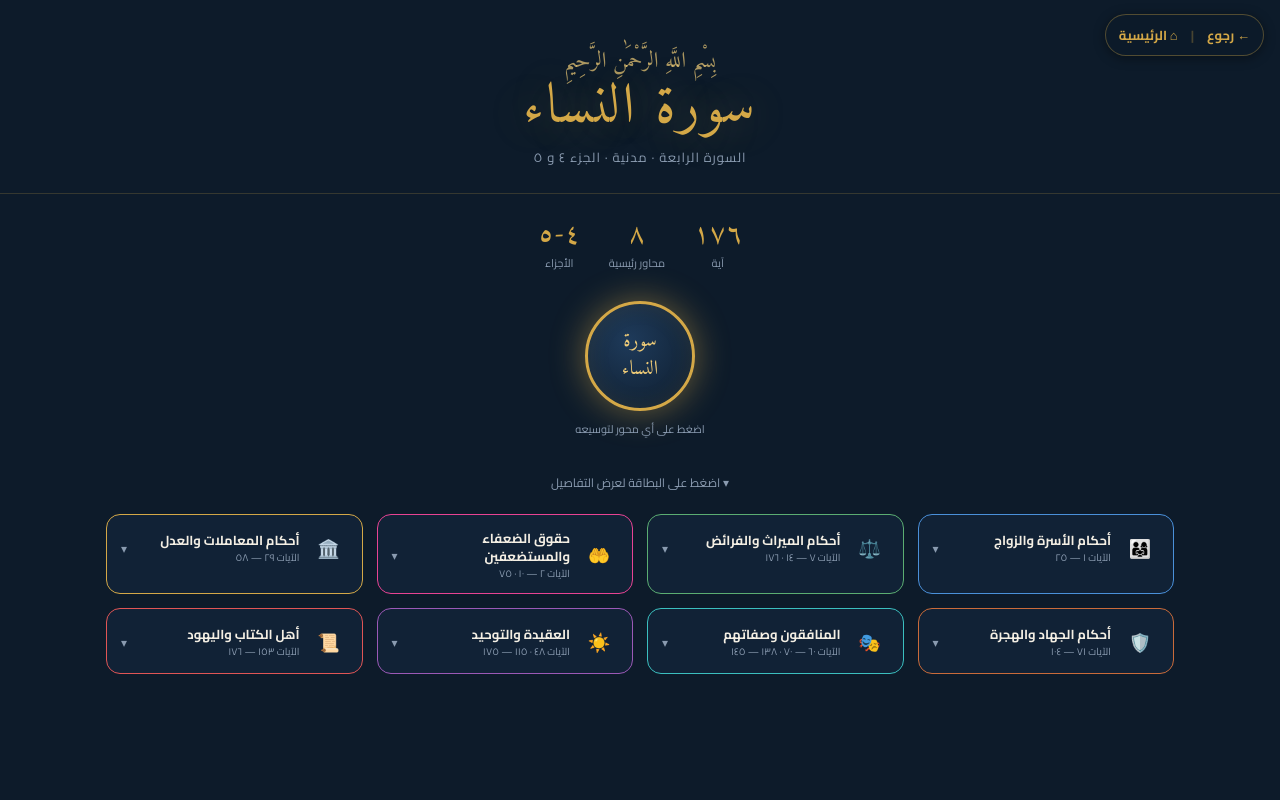
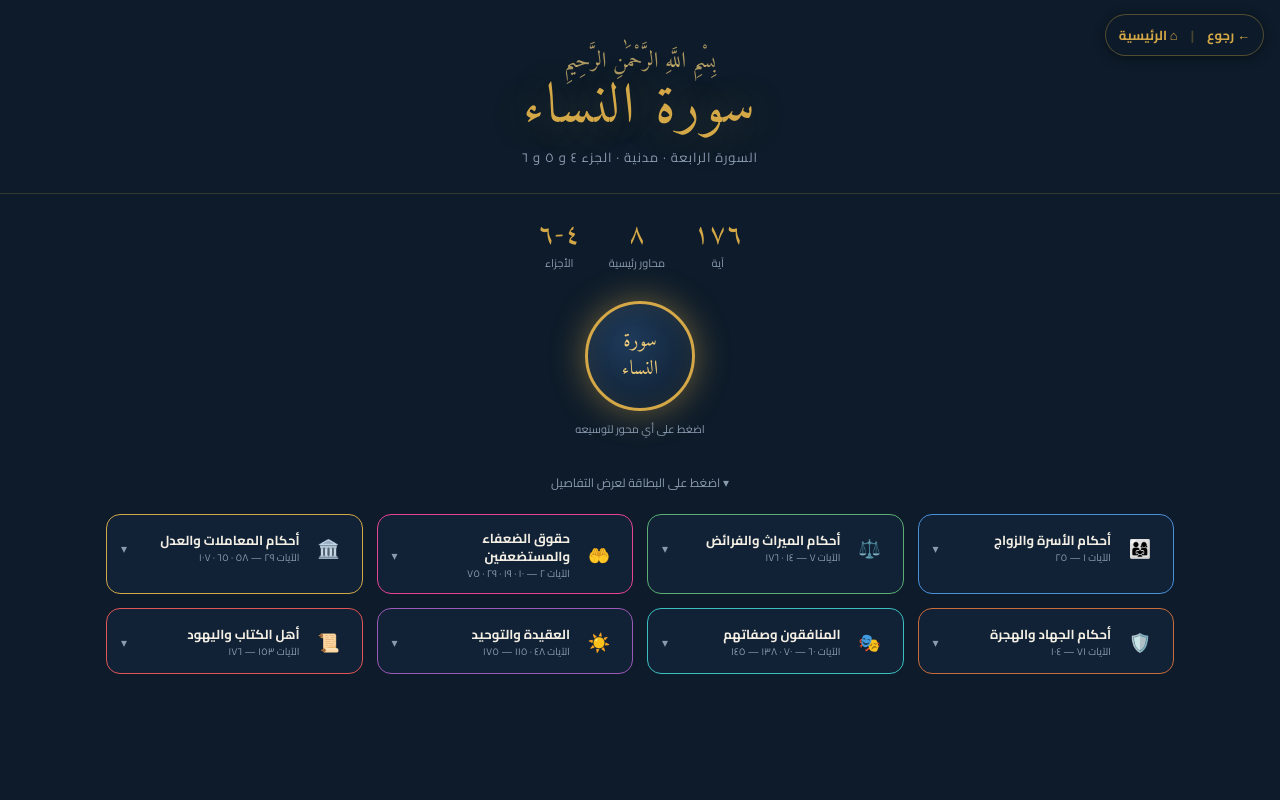
Before and after one commit to JasminMA/quran-study, a plain HTML site: page nisa-mindmap.html in a window 1280 px wide. Drawn offline with Linux system fonts and the light colour scheme.

Commit message:
تصحيح معلومات الخريطة الذهنية: الأجزاء ونطاقات الآيات ووصف آية 107

```diff
--- a/nisa-mindmap.html
+++ b/nisa-mindmap.html
@@ -284,7 +284,7 @@ header {
 <header>
   <div class="bismillah">بِسْمِ اللَّهِ الرَّحْمَٰنِ الرَّحِيمِ</div>
   <div class="surah-name">سورة النساء</div>
-  <div class="surah-meta">السورة الرابعة · مدنية · الجزء ٤ و ٥</div>
+  <div class="surah-meta">السورة الرابعة · مدنية · الجزء ٤ و ٥ و ٦</div>
 </header>
 
 <div class="layout">
@@ -292,7 +292,7 @@ header {
   <div class="stats">
     <div class="stat"><div class="stat-num">١٧٦</div><div class="stat-label">آية</div></div>
     <div class="stat"><div class="stat-num">٨</div><div class="stat-label">محاور رئيسية</div></div>
-    <div class="stat"><div class="stat-num">٤-٥</div><div class="stat-label">الأجزاء</div></div>
+    <div class="stat"><div class="stat-num">٤-٦</div><div class="stat-label">الأجزاء</div></div>
   </div>
 
   <div class="center-node">
@@ -345,7 +345,7 @@ const BRANCHES = [
   },
   {
     title: "حقوق الضعفاء والمستضعفين",
-    ayat: "الآيات ٢ — ١٠ · ٧٥",
+    ayat: "الآيات ٢ — ١٠ · ١٩ · ٢٩ · ٧٥",
     icon: "🤲",
     color: "var(--c6)",
     topics: [
@@ -359,7 +359,7 @@ const BRANCHES = [
   },
   {
     title: "أحكام المعاملات والعدل",
-    ayat: "الآيات ٢٩ — ٥٨",
+    ayat: "الآيات ٢٩ — ٥٨ · ٦٥ · ١٠٧",
     icon: "🏛️",
     color: "var(--c5)",
     topics: [
@@ -367,7 +367,7 @@ const BRANCHES = [
       { text: "الحكم بالعدل بين الناس", ayah: "٥٨" },
       { text: "طاعة ولاة الأمر ضمن الشريعة", ayah: "٥٩" },
       { text: "التحكيم في النزاعات بالكتاب والسنة", ayah: "٦٥" },
-      { text: "النهي عن الغلول وخيانة الأمانة", ayah: "١٠٧" },
+      { text: "النهي عن الدفاع عن الخائنين", ayah: "١٠٧" },
       { text: "النهي عن أكل أموال الناس بالباطل والتجارة الحلال", ayah: "٢٩" },
     ]
   },
```
